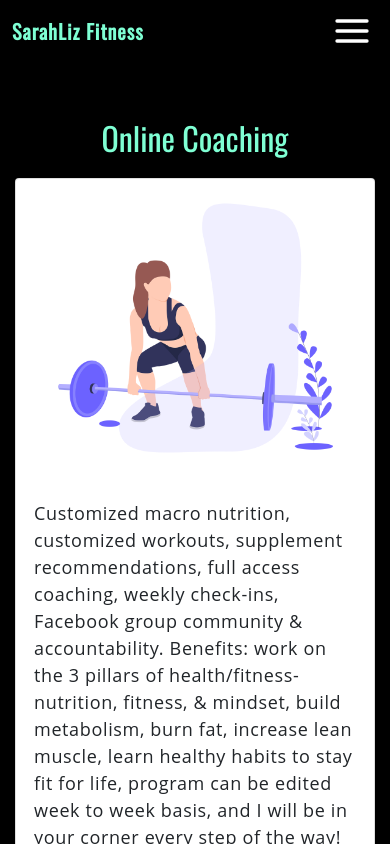
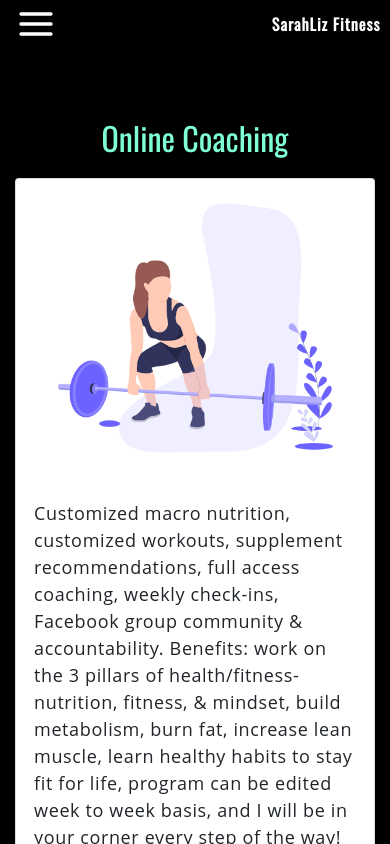
Before and after one commit to Ry-E/SarahLiz-Fitness, a React (Create React App) app: page /programview in a window 390 px wide. Shown: the top 844 px of the page. Built offline with nearby package versions, Linux system fonts and the light colour scheme; a web font is replaced by a local one.

Commit message:
Re-make hamburger menu drop down to overlay whole screen

```diff
--- a/src/components/HeaderComponent.js
+++ b/src/components/HeaderComponent.js
@@ -2,10 +2,17 @@ import React, { useState } from 'react';
 import { MdClose } from 'react-icons/md';
 import { FiMenu } from 'react-icons/fi';
 import '../styles/header.css';
+import Modal from './ModalComponent';
 import { NavLink } from 'react-router-dom';
 
 function Header() {
 	const [navbarOpen, setNavbarOpen] = useState(false);
+
+	const [modalOpen, setModalOpen] = useState(false);
+
+	const toggleModal = () => {
+		setModalOpen(prev => !prev);
+	};
 
 	const handleToggle = () => {
 		setNavbarOpen(prev => !prev);
@@ -15,13 +22,28 @@ function Header() {
 	// 	setNavbarOpen(false);
 	// };
 
+	window.onscroll = function () {
+		scrollNav();
+	};
+
+	function scrollNav() {
+		if (
+			document.body.scrollTop > window.innerHeight ||
+			document.documentElement.scrollTop > window.innerHeight
+		) {
+			document.getElementById('header').className = 'header';
+		} else {
+			document.getElementById('header').className = 'fixed_nav';
+		}
+	}
+
 	return (
-		<div className="header">
-			<h1 className="company">SarahLiz Fitness</h1>
-			<button onClick={handleToggle}>
-				{navbarOpen ? (
+		<div className="fixed_nav" id="header">
+			<button className="hamburger" onClick={toggleModal}>
+				{modalOpen ? (
 					<MdClose
 						style={{
+							padding: '0',
 							color: 'white',
 							width: '40px',
 							height: '40px',
@@ -30,6 +52,7 @@ function Header() {
 				) : (
 					<FiMenu
 						style={{
+							padding: '0',
 							color: 'white',
 							width: '40px',
 							height: '40px',
@@ -37,9 +60,18 @@ function Header() {
 					/>
 				)}
 			</button>
-			<nav className={`navBar ${navbarOpen ? 'down' : ''}`}>
-				<ul className="menuNav">
-					<NavLink id="navlink" to="/" onClick={handleToggle} exact>
+			<NavLink className="company" to="/" exact>
+				SarahLiz Fitness
+			</NavLink>
+			<nav className="navBar">
+				<Modal onClose={toggleModal} modalOpen={modalOpen}>
+					<ul className={`menuNav ${modalOpen ? 'shown' : 'hidden'}`}>
+						<NavLink
+							id="navlink"
+							to="/"
+							onClick={handleToggle}
+							exact
+						>
 							Home
 						</NavLink>
 						<NavLink
@@ -59,6 +91,7 @@ function Header() {
 							About
 						</NavLink>
 					</ul>
+				</Modal>
 			</nav>
 		</div>
 	);
--- a/src/components/HomeComponent.js
+++ b/src/components/HomeComponent.js
@@ -17,6 +17,7 @@ function Home() {
 			<div className="home_content">
 				<div className="home_landing">
 					<div className="landing_content">
+						{/* <div className="header_spacer"></div> */}
 						<h1 className="headline">
 							Expert Health & Fitness Coach
 						</h1>
--- a/src/styles/header.css
+++ b/src/styles/header.css
@@ -1,28 +1,54 @@
+.fixed_nav {
+	display: flex;
+	/* display: none; */
+	align-items: center;
+	justify-content: space-between;
+	padding: 0.2rem 0.6rem;
+	position: absolute;
+	top: 0;
+	left: 0;
+	right: 0;
+	z-index: 1;
+	flex-wrap: wrap;
+}
+
+/* .header,
+.fixed_nav * {
+	font-size: 20px;
+} */
+
 .header {
 	display: flex;
+	/* display: none; */
 	align-items: center;
 	justify-content: space-between;
-	padding: 10px 12px 10px 12px;
+	padding: 0.2rem 0.6rem;
 	position: fixed;
 	top: 0;
 	left: 0;
 	right: 0;
-	background-color: black;
 	z-index: 1;
 	flex-wrap: wrap;
 }
 
-.header * {
-	font-size: 20px;
-}
-
 .company {
 	font-family: 'Oswald', sans-serif;
+	font-size: 1rem;
 	letter-spacing: 1px;
 	align-items: center;
 	font-weight: bold;
-	color: aquamarine;
+	color: var(--main-font-color);
 	margin: 0;
+	z-index: 10000;
+}
+
+.header > .company {
+	display: none;
+}
+
+.company:hover {
+	text-decoration: none;
+	color: var(--theme-font-color);
 }
 
 .navBar {
@@ -37,30 +63,52 @@
 .navBar a {
 	color: var(--main-font-color) !important;
 	text-decoration: none !important;
-	font-size: 16px;
+	font-size: 1.5rem;
 	text-transform: uppercase;
 	width: fit-content;
+	padding: 10px;
 }
 
 .menuNav {
-	height: 0;
+	/* height: 0; */
+	position: fixed;
+	top: 0;
+	right: 0;
+	justify-content: center;
+	align-items: center;
 	flex-direction: column;
 	display: flex;
-	background-color: black;
+	background-color: rgba(216, 153, 132, 0.94);
+
+	/* background-color: black; */
 	width: 100%;
+	height: 100vh;
+	overflow: auto;
 	margin: 0;
 	padding: 0;
-	transition: all 0.3s ease-in-out;
+	/* padding: 0; */
+	/* transition: all 0.3s ease-in-out; */
 }
 
-.down .menuNav {
+.menuNav .shown {
+	opacity: 0.97;
+	visibility: visible;
+	transition: opacity 0.3s 0s ease-in-out, visibility 0s 0s linear;
+}
+/* .down .menuNav {
 	height: 80px;
 	padding: 5px 0px;
+} */
+
+.hamburger {
+	background: transparent;
+	border: none;
+	z-index: 10000;
 }
 
-button {
-	background: transparent;
-	border: none;
+.header > .hamburger {
+	background-color: black;
+	border-radius: 0.4rem;
 }
 
 .header button:focus {
@@ -72,44 +120,7 @@ button {
 }
 
 @media only screen and (min-device-width: 500px) {
-	/* .header {
-		display: flex;
-		align-items: center;
-		justify-content: space-between;
-		height: 64px;
-		padding: 0px 48px 0px 48px;
-		position: fixed;
-		top: 0;
-		left: 0;
-		right: 0;
-		background-color: transparent;
+	.header {
+		padding: 0.2rem 2rem;
 	}
-
-	.header * {
-		color: white;
-		font-size: 24px;
-	}
-
-	.company {
-		align-items: center;
-		font-weight: bold;
-
-		margin: 0;
-	}
-
-	.navBar {
-		font-weight: bold;
-		margin: 0;
-	}
-
-	.navBar a {
-		text-decoration: none;
-		padding: 0 10px;
-		font-size: 20px;
-	}
-
-	.navBar a:hover {
-		text-decoration: none;
-		color: #89a5dd;
-	} */
 }
--- a/src/styles/home.css
+++ b/src/styles/home.css
@@ -6,26 +6,32 @@
 	background-position: right;
 	height: 100vh;
 	justify-content: center;
+	align-items: end;
+}
+
+.header_spacer {
+	height: 1rem;
 }
 
 .landing_content {
 	display: flex;
 	flex-direction: column;
 	/* align-items: center; */
-	margin: 84px 10px 0px;
+	margin: 0px 10px;
 }
 
 .headline {
 	font-family: var(--theme-font-family);
 	/* font-family: 'Zen Loop', cursive; */
-	font-size: 40px;
+	font-size: 2rem;
 	letter-spacing: 1px;
 	line-height: 1.4;
 	text-transform: uppercase;
 	font-weight: 600;
 	color: var(--theme-font-color);
 	white-space: pre-wrap;
-	padding-left: 40px;
+	padding: 0 20px 20px;
+	margin: auto;
 }
 
 .portrait {
@@ -33,7 +39,7 @@
 	max-width: 100%;
 	height: auto;
 	display: block;
-	margin: auto;
+	margin: 20px auto;
 	box-shadow: 0px 30px 20px -25px black;
 }
 
@@ -42,7 +48,7 @@
 	font-size: 25px;
 	color: var(--main-font-color);
 	text-align: center;
-	padding-top: 10px;
+	padding: 20px 0px;
 }
 
 li {
@@ -55,7 +61,7 @@ li {
 	padding: 14px 30px;
 	margin: auto;
 	margin-top: 20px;
-	margin-bottom: 20px;
+	margin-bottom: 40px;
 	border-radius: 25px;
 	text-transform: uppercase;
 	box-shadow: 0px 0px 20px -12px aquamarine;
@@ -81,6 +87,7 @@ li {
 	line-height: 28px;
 }
 
+/* width queries */
 @media only screen and (min-device-width: 600px) {
 	.program_container {
 		margin: 3rem 1rem 2rem;
@@ -103,3 +110,9 @@ li {
 		text-align: center;
 	}
 }
+/* height queries */
+@media only screen and (max-device-height: 750px) {
+	.portrait {
+		max-width: 80%;
+	}
+}
--- a/src/styles/modal.css
+++ b/src/styles/modal.css
@@ -14,10 +14,10 @@
 #modal {
 	position: relative;
 	top: 10%;
-	background-color: white;
+	background-color: transparent;
 	margin: 0 auto;
 	width: 90%;
-	border: 1px solid #888;
+	/* border: 1px solid #888; */
 }
 
 .close {
```
Also changed, not shown: 1 other file (tests, documents, lock files or other folders). Lines whose indentation alone changed are shown as unchanged.
